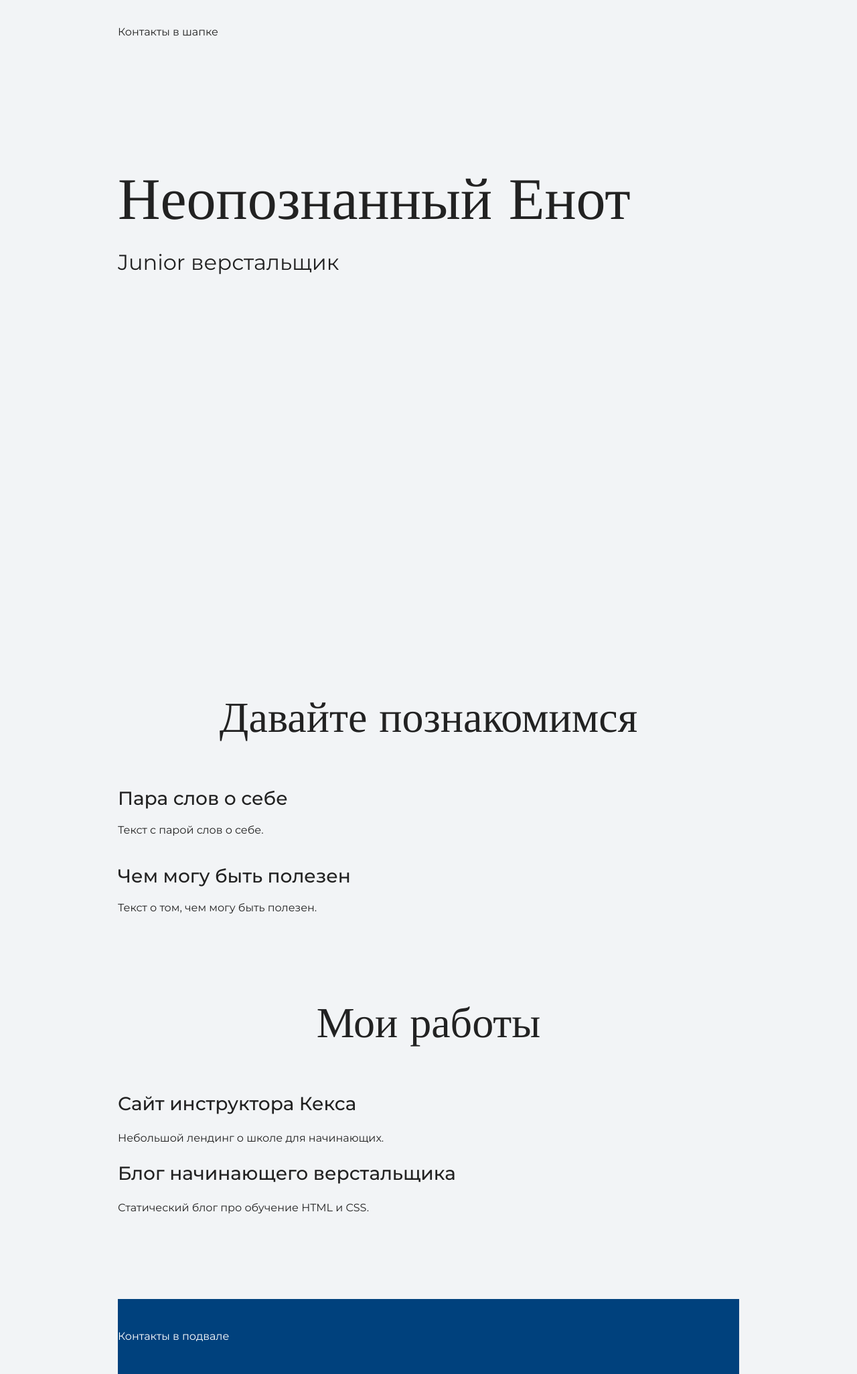
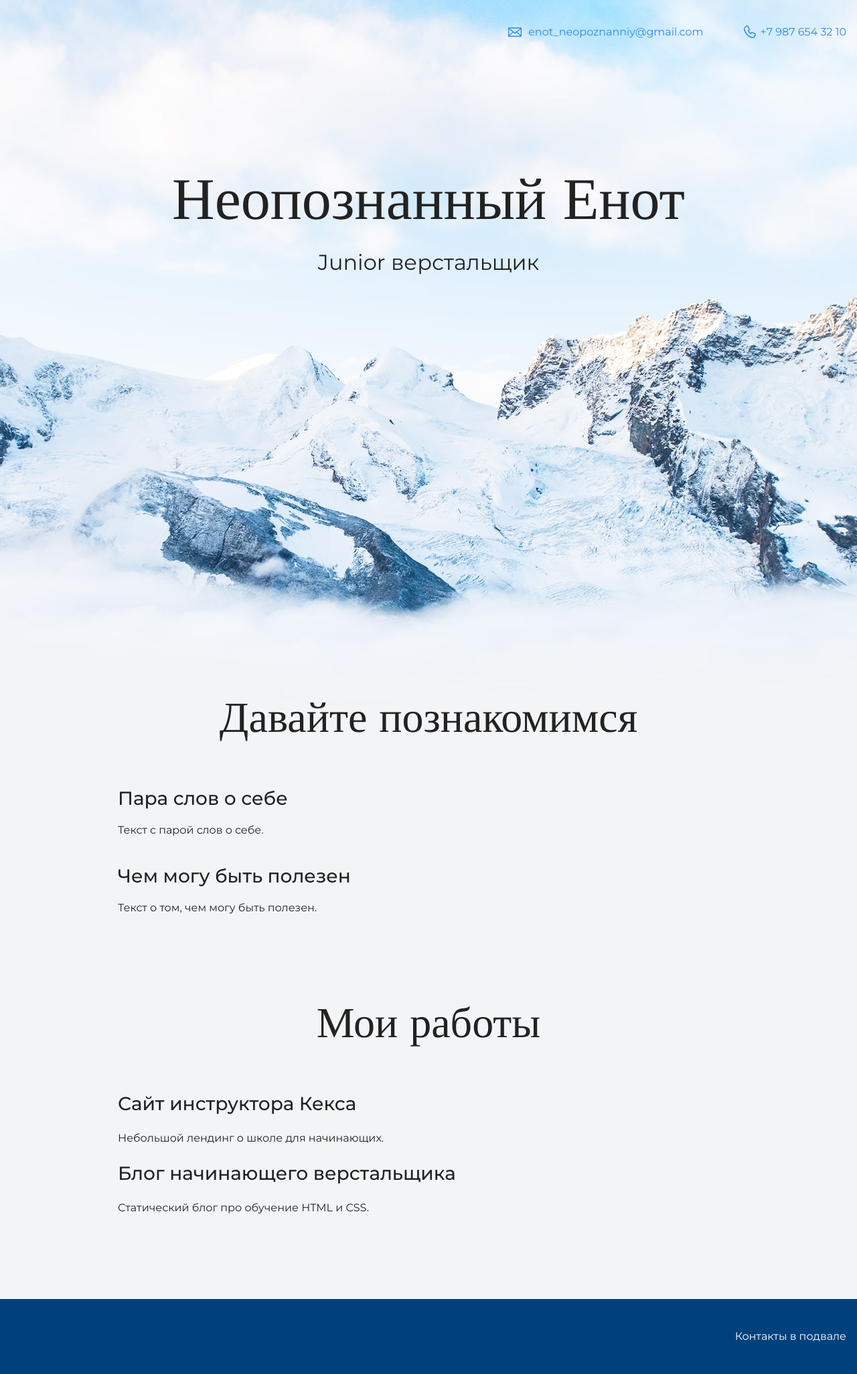
Before and after one commit to Verstalschik/my-site, a plain HTML site: page index.html in a window 1280 px wide. Shown: the whole page at 67% size. Drawn offline with nearby package versions, Linux system fonts and the light colour scheme.

Commit message:
Центрирование и добавление картинок

```diff
--- a/index.html
+++ b/index.html
@@ -8,25 +8,31 @@
   </head>
 
   <body>
+    <header class="page-header">
 		<div class="container">
-    <header class="page-header">
-      Контакты в шапке
+			<a class="header-email" href="mailto:enot_neopoznanniy@gmail.com">enot_neopoznanniy@gmail.com</a>
+			<a class="header-phone" href="tel:+79876543210">+7 987 654 32 10</a>
+		</div>
     </header>
-
 		<section class="hero-image">
+			<div class="container">
 				<h1 class="heading">Неопознанный Енот</h1>
 				<p>Junior верстальщик</p>
+			</div>
 		</section>
 
 		<section class="intro">
+			<div class="container">
 				<h2 class="subheading">Давайте познакомимся</h2>
 				<h3>Пара слов о себе</h3>
 				<p>Текст с парой слов о себе.</p>
 				<h3>Чем могу быть полезен</h3>
 				<p>Текст о том, чем могу быть полезен.</p>
+			</div>
 		</section>
 
 		<section class="portfolio">
+			<div class="container">
 				<h2 class="subheading">Мои работы</h2>
 
 				<h3>Сайт инструктора Кекса</h3>
@@ -34,11 +40,12 @@
 
 				<h3>Блог начинающего верстальщика</h3>
 				<p>Статический блог про обучение HTML и CSS.</p>
+			</div>
 		</section>
-
     <footer class="page-footer">
+		<div class="container">
 			Контакты в подвале
+		</div>
 	</footer>
-	</div>
   </body>
 </html>
```
Also changed, not shown: img/hero-bg.jpg (added), img/icon-css.svg (added), img/icon-email-footer.svg (added), img/icon-email-header.svg (added), img/icon-html.svg (added), img/icon-phone-footer.svg (added), img/icon-phone-header.svg (added). Lines whose indentation alone changed are shown as unchanged.
